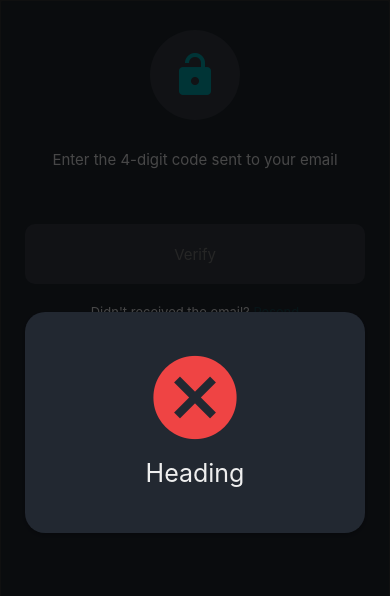
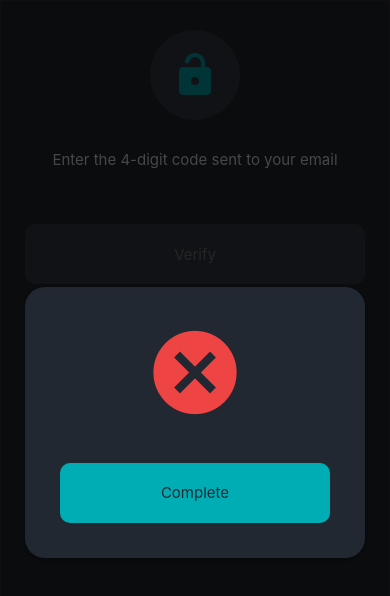
Before and after one commit to YakubuAmidu/register-login-user, a React Native app: screen / in a window 390 px wide. Shown: the top 596 px of the page. Built offline with nearby package versions, Linux system fonts and the light colour scheme.

Commit message:
Initial commit

```diff
--- a/components/Modals/MessageModal.js
+++ b/components/Modals/MessageModal.js
@@ -1,6 +1,8 @@
 import React from 'react';
 import { Modal } from 'react-native';
 import { MaterialCommunityIcons } from '@expo/vector-icons';
+import RegularText from '../Texts/RegularText';
+import RegularButton from '../Buttons/RegularButton';
 import BigText from '../Texts/BigText';
 
 // Styled components
@@ -30,12 +32,12 @@ const ModalView = styled.View`
  shadow-radius: 4px;
 `;
 
-const MessageModal = ({ buttonHandler, type }) => {
+const MessageModal = ({ modalVisible, buttonHandler, type, headerText, message, buttonText }) => {
   return (
     <Modal
     animationType="slide"
     transparent={true}
-     visible={true}
+     visible={modalVisible}
     >
    <ModalPressableContainer onPress={buttonHandler}>
     <ModalView>
@@ -43,7 +45,11 @@ const MessageModal = ({ buttonHandler, type }) => {
      color={ type === "success" ? success : fail }
      />
 
-     <BigText style={{ fontSize: 25, color: tertiary, marginVertical: 10 }}>Heading</BigText>
+     <BigText style={{ fontSize: 25, color: tertiary, marginVertical: 10 }}>{ headerText }</BigText>
+
+     <RegularText style={{ marginBottom: 20 }}>{ message }</RegularText>
+
+     <RegularButton>{ buttonText || `Complete` }</RegularButton>
     </ModalView>
    </ModalPressableContainer>
     </Modal>
```
